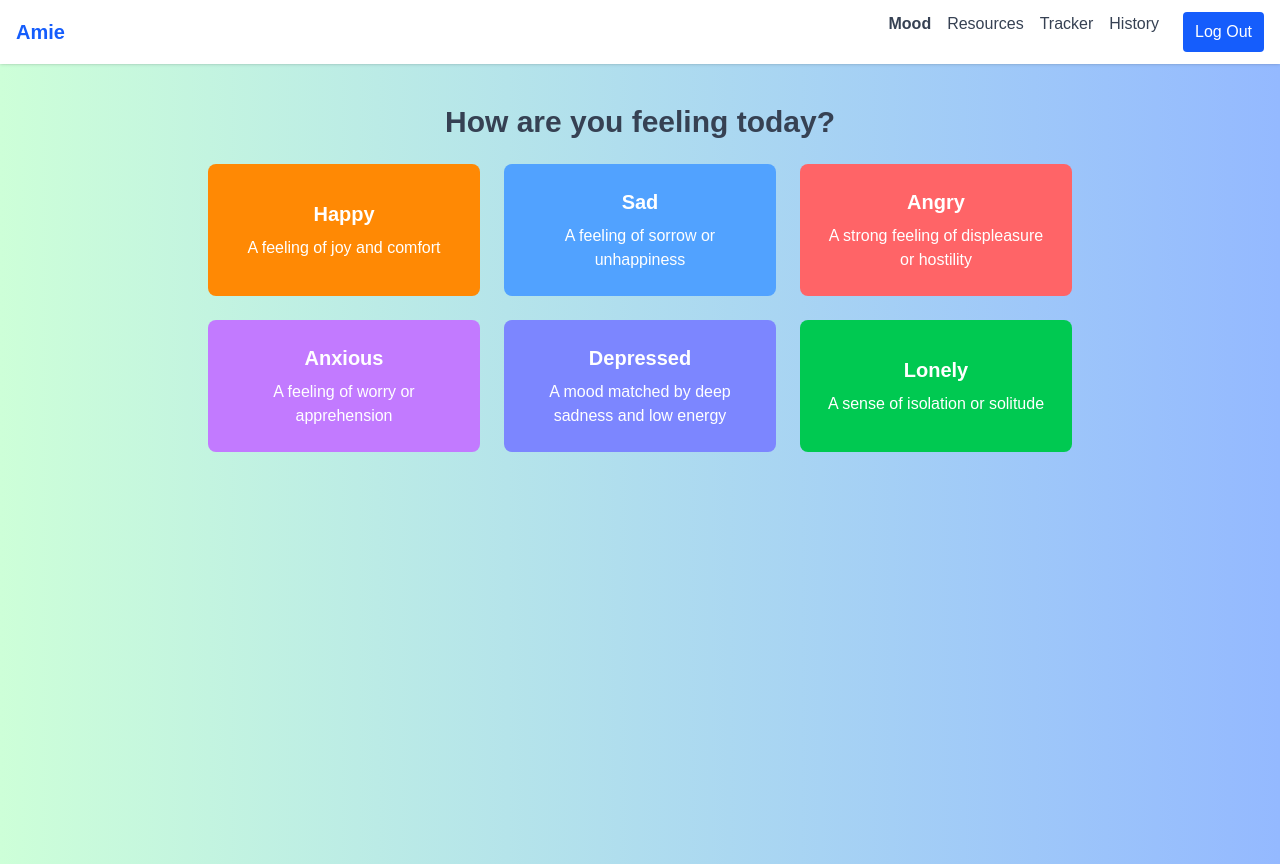
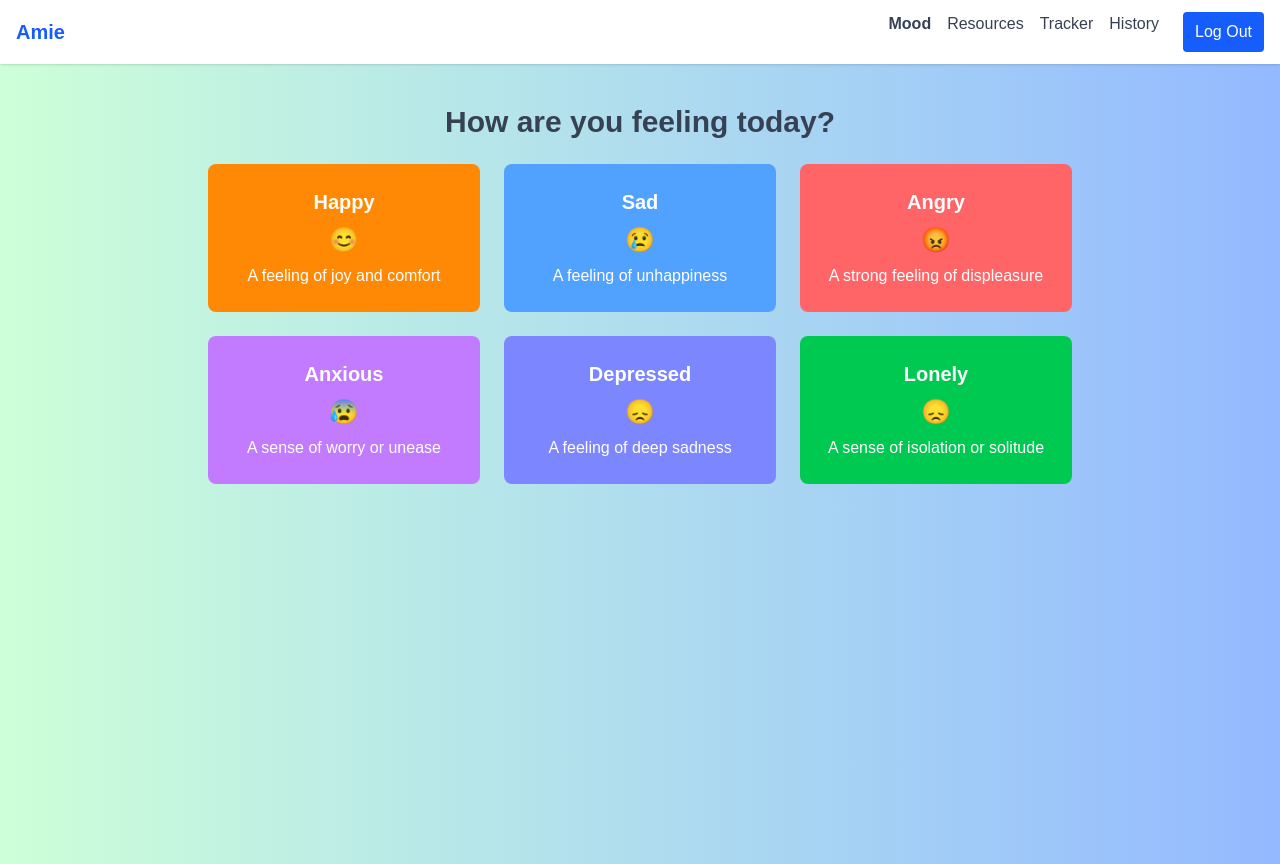
Before and after one commit to akelladeepak/amie-webapp, a React (Vite) app in the folder amie/: page /#/mood-selection in a window 1280 px wide. Built offline with nearby package versions, Linux system fonts and the light colour scheme; the HTML template or start-up script is replaced by a standard one.

Commit message:
Add emojis and update descriptions

```diff
--- a/amie/src/pages/MoodSelection.jsx
+++ b/amie/src/pages/MoodSelection.jsx
@@ -10,25 +10,25 @@ const moods = [
   },
   {
     label: 'Sad',
-    description: 'A feeling of sorrow or unhappiness',
+    description: 'A feeling of unhappiness',
     color: 'bg-blue-400',
     emoji: '😢',
   },
   {
     label: 'Angry',
-    description: 'A strong feeling of displeasure or hostility',
+    description: 'A strong feeling of displeasure',
     color: 'bg-red-400',
     emoji: '😡',
   },
   {
     label: 'Anxious',
-    description: 'A feeling of worry or apprehension',
+    description: 'A sense of worry or unease',
     color: 'bg-purple-400',
     emoji: '😰',
   },
   {
     label: 'Depressed',
-    description: 'A mood matched by deep sadness and low energy',
+    description: 'A feeling of deep sadness',
     color: 'bg-indigo-400',
     emoji: '😞',
   },
@@ -111,6 +111,7 @@ function MoodSelection({ moodLogs, setMoodLogs }) {
             <h2 className="text-xl font-semibold mb-2">
               {mood.label}
             </h2>
+            <span className="text-2xl mb-2">{mood.emoji}</span>
             <p className="text-center">
               {selectedMood === mood.label
                 ? 'Your feeling has been logged'
```
